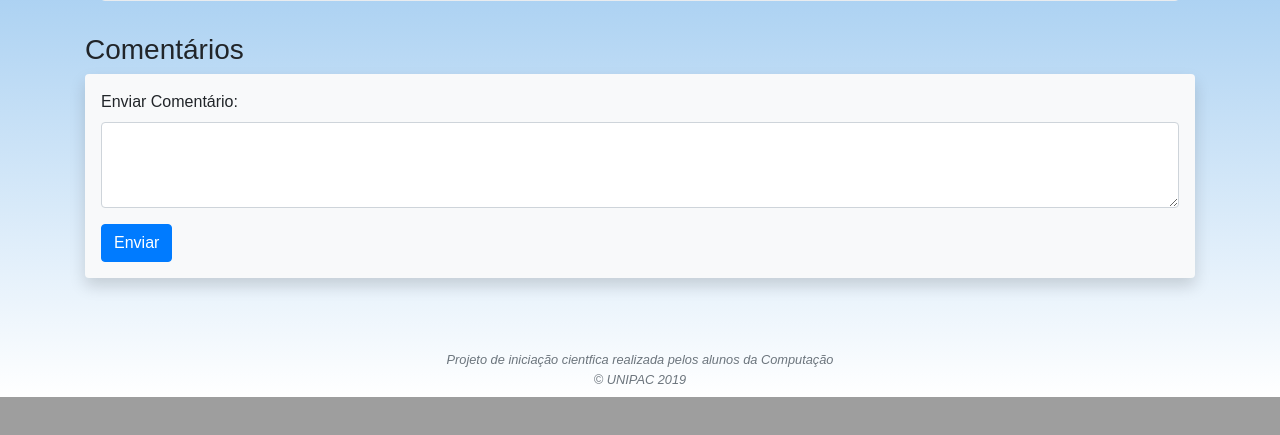
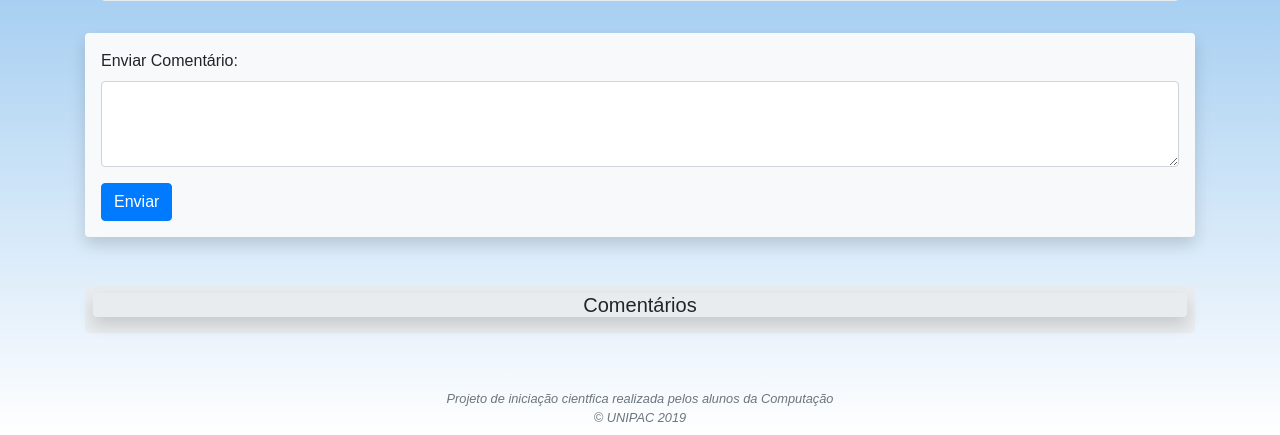
Before and after one commit to hemilioaraujo/portal_ensino, a Django app: template portal_ensino/aulas/templates/aula.html in a window 1280 px wide. Shown: the part 827-1262 px from the top of the page. Before the commit the page ends 1224 px from the top, so only its background shows below. Run offline with Django 3.2, Linux system fonts and the light colour scheme; the template is opened without the code that fills it, so the values that code supplies are empty; parts of the project's set-up code (start-up, migrations or seed data) failed here and were passed over; some libraries are stand-ins or nearby versions; some web fonts are replaced.

Commit message:
melhorado o aspecto dos comentários

```diff
--- a/portal_ensino/aulas/templates/aula.html
+++ b/portal_ensino/aulas/templates/aula.html
@@ -25,7 +25,7 @@
         </div>
     </div>
 
-    <h3>Comentários</h3>
+
 
     <div class="shadow p-3 mb-5 bg-light rounded">
         <form method="POST">
@@ -40,6 +40,8 @@
     </div>
 
 
+    <div class="jumbotron p-2">
+        <h5 class="shadow text-center rounded">Comentários</h5>
         {% for i in comentarios %}
         <div class="media mb-2 bg-light rounded shadow">
             <img class="rounded align-self-center mr-2 ml-2" src="{{ i.user.profile.foto.url }}" alt="Foto {{ i.user.first_name }}" width="30px">
@@ -50,6 +52,8 @@
         </div>
 
         {% endfor %}
+    </div>
+
 
 </div>
 
```
Lines whose indentation alone changed are shown as unchanged.
